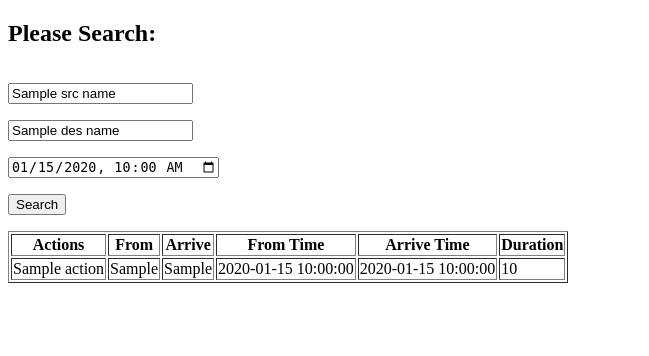
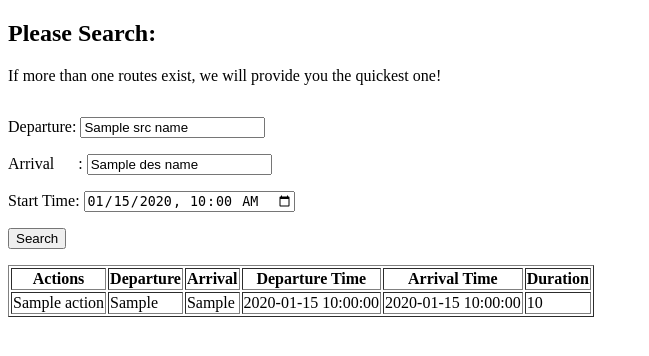
Before and after one commit to CJeffrey/mrt, a Python web app: template mrt/server/templates/search_basic.html in a window 1280 px wide. Shown: the top 356 px of the page, without its empty margins (0-649 px from the left). Run offline with Jinja, Linux system fonts and the light colour scheme; the template is opened without the code that fills it: most values are stand-ins (such as "Sample title", 1, 10 or a date in 2020); some libraries are stand-ins or nearby versions.

Commit message:
Feature/enhance doc (#31)
enhance the public doc

* update a little about the web words

* small change on web ui about time format

* add demo1.png

* make to lowercase

* fix a silly bug in Dockerfile

```diff
--- a/mrt/core/readable_plan.py
+++ b/mrt/core/readable_plan.py
@@ -1,7 +1,9 @@
 from .readable_step import ReadableStep
+from .travel_step import TravelStep
 
 
 class ReadablePlan:
+    TIME_FORMAT = TravelStep.TIME_FORMAT
     """
     This is a ReadablePlan for human read
     """
@@ -49,8 +51,8 @@ class ReadablePlan:
                 time_details=step.get_readable_time_details(),
                 src_station=step.src.name,
                 des_station=step.des.name,
-                src_time=step.start_time,
-                des_time=step.end_time,
+                src_time=step.start_time.strftime(self.TIME_FORMAT),
+                des_time=step.end_time.strftime(self.TIME_FORMAT),
                 duration=step.duration,
             )
             out_come.append(single_outcome)
--- a/mrt/server/templates/search_basic.html
+++ b/mrt/server/templates/search_basic.html
@@ -2,7 +2,7 @@
 <html lang="en">
 <head>
     <meta charset="UTF-8">
-    <title>Search Basic</title>
+    <title>MRT Search System</title>
     <script src="https://cdn.staticfile.org/jquery/1.8.3/jquery.min.js"></script>
     <script src="https://d3js.org/d3.v5.js"></script>
     <style type="text/css">
@@ -99,8 +99,8 @@
         };
 
         types = Array.from(new Set(links.map(d => d.type)));
-        width = 600;
-        height = 600;
+        width = 700;
+        height = 700;
 
         use_special_color = {{ use_special_color }};
         special_color = {{ special_color|tojson }};
@@ -122,11 +122,12 @@
 </head>
 <body>
 <h2>Please Search:</h2>
+<p>If more than one routes exist, we will provide you the quickest one!</p>
 <div id="left" style="float:left;width:50%">
     <form id="search_form" action="/" method="post">
-        <p><input id="src_name" name="src_name" placeholder="Source Station" value="{{ src_name }}"></p>
-        <p><input id="des_name" name="des_name" placeholder="Destination Station" value="{{ des_name }}"></p>
-        <p><input id="time" name="time" type="datetime-local" value="{{ time }}"/></p>
+        <p>Departure: <input id="src_name" name="src_name" placeholder="Source Station" value="{{ src_name }}"></p>
+        <p>Arrival&nbsp;&nbsp;&nbsp;&nbsp;&nbsp;&nbsp;: <input id="des_name" name="des_name" placeholder="Destination Station" value="{{ des_name }}"></p>
+        <p>Start Time: <input id="time" name="time" type="datetime-local" value="{{ time }}"/></p>
         <p>
             <button id="submit" type="submit">Search</button>
         </p>
@@ -138,10 +139,10 @@
     <table id="result_table" border="1">
         <tr>
             <th>Actions</th>
-            <th>From</th>
-            <th>Arrive</th>
-            <th>From Time</th>
-            <th>Arrive Time</th>
+            <th>Departure</th>
+            <th>Arrival</th>
+            <th>Departure Time</th>
+            <th>Arrival Time</th>
             <th>Duration</th>
         </tr>
 
```
Also changed, not shown: README.md, mrt/resources/demo1.png (added), 3 other files.
